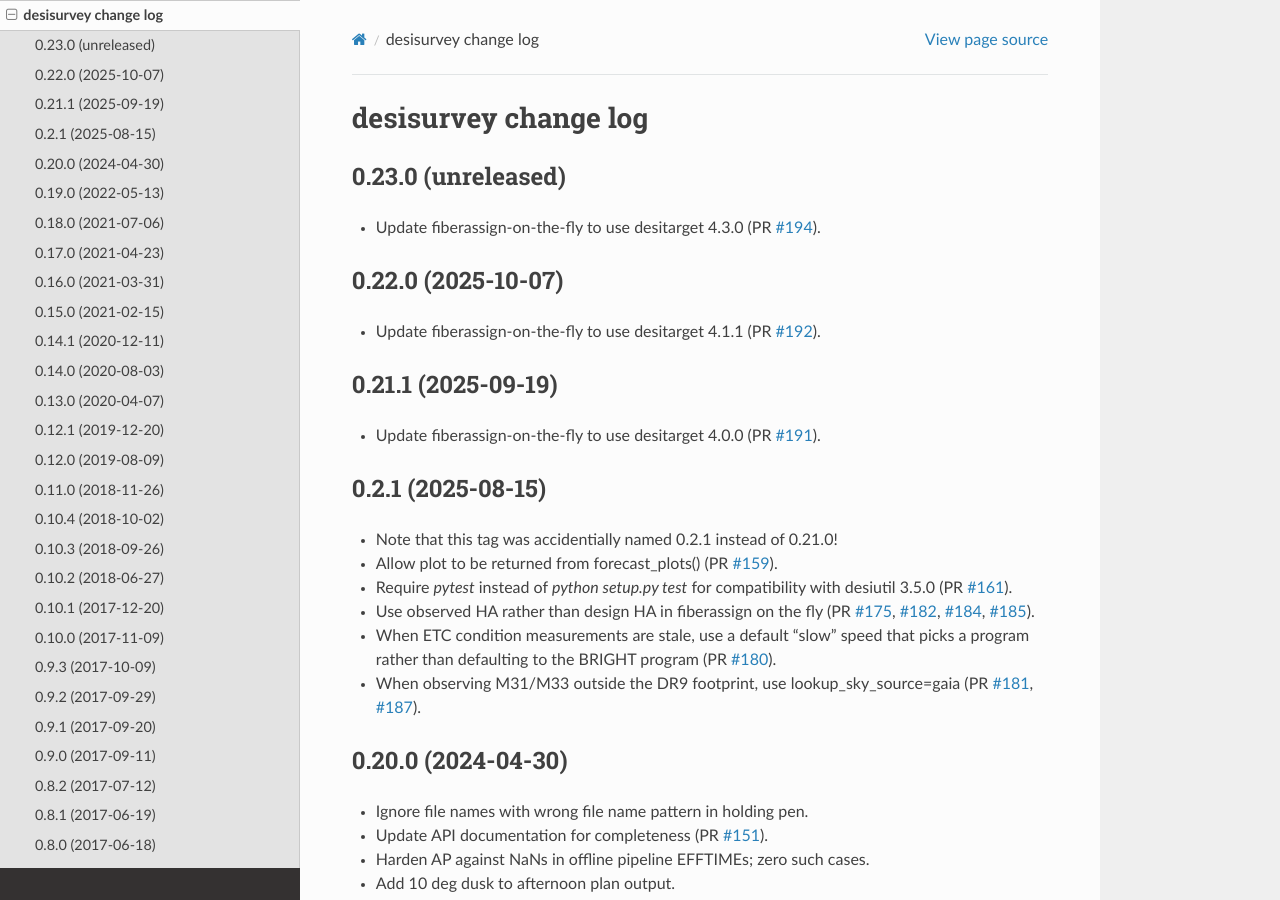
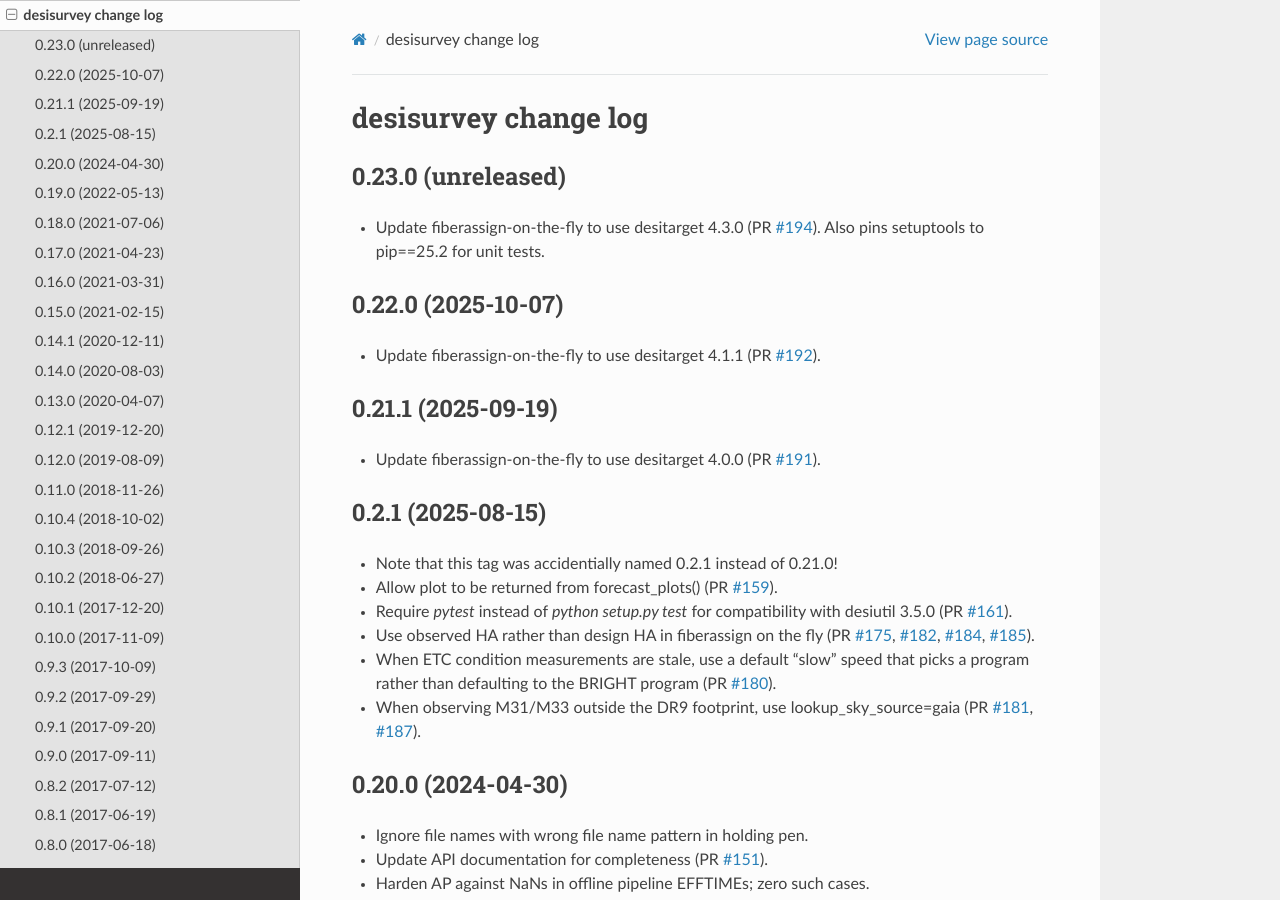
Before and after one commit to desihub/desisurvey, a Sphinx documentation site: the page built from doc/changes.rst, in a window 1280 px wide and 900 px high. Built offline with Sphinx 7.4.7 and the Read the Docs theme 3.1.0, drawn with Linux system fonts in a browser that asks for light colours.

Commit message:
update changes docs

```diff
--- a/doc/changes.rst
+++ b/doc/changes.rst
@@ -6,6 +6,7 @@ desisurvey change log
 -------------------
 
 * Update fiberassign-on-the-fly to use desitarget 4.3.0 (PR `#194`_).
+  Also pins setuptools to pip==25.2 for unit tests.
 
 .. _`#194`: https://github.com/desihub/desisurvey/pull/194
 
```
